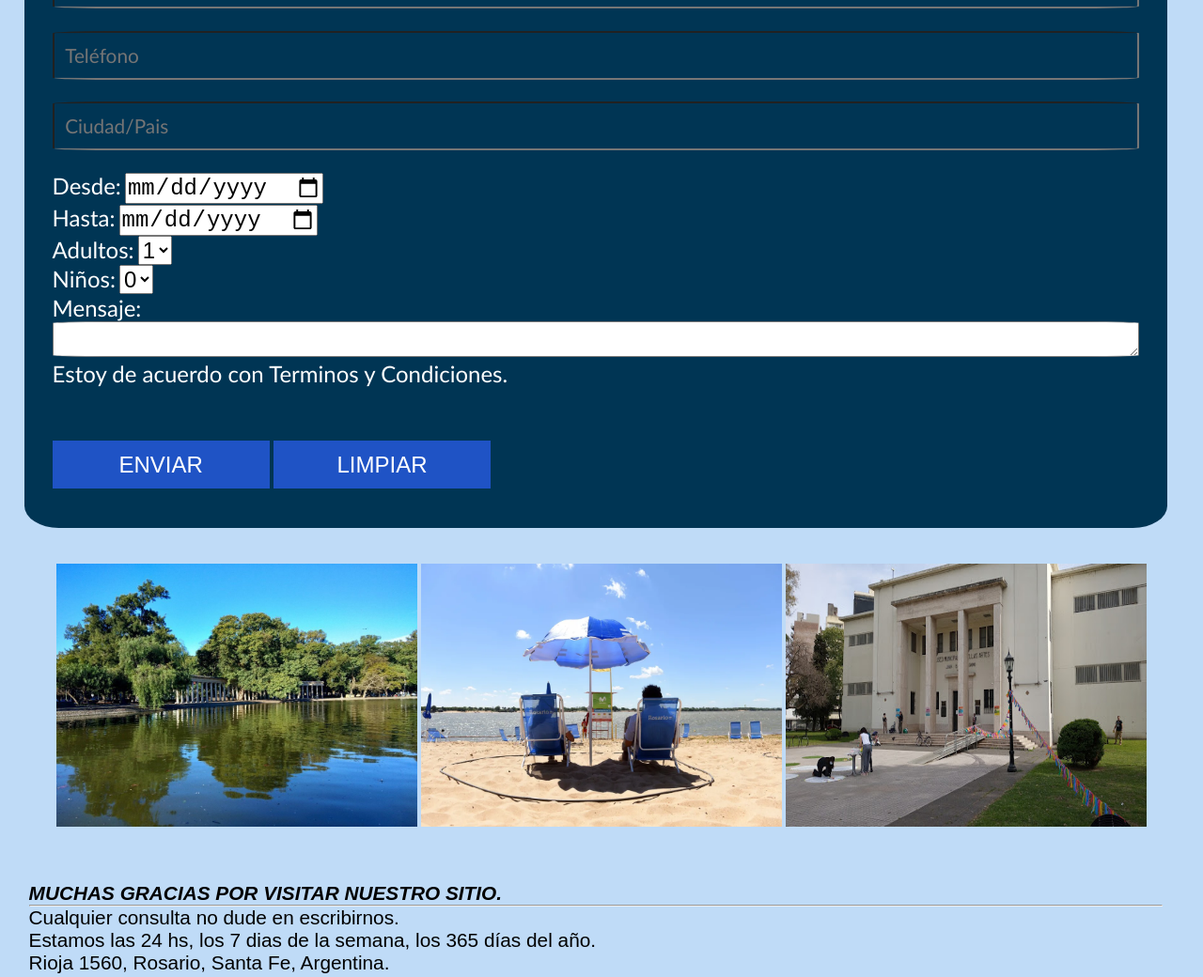
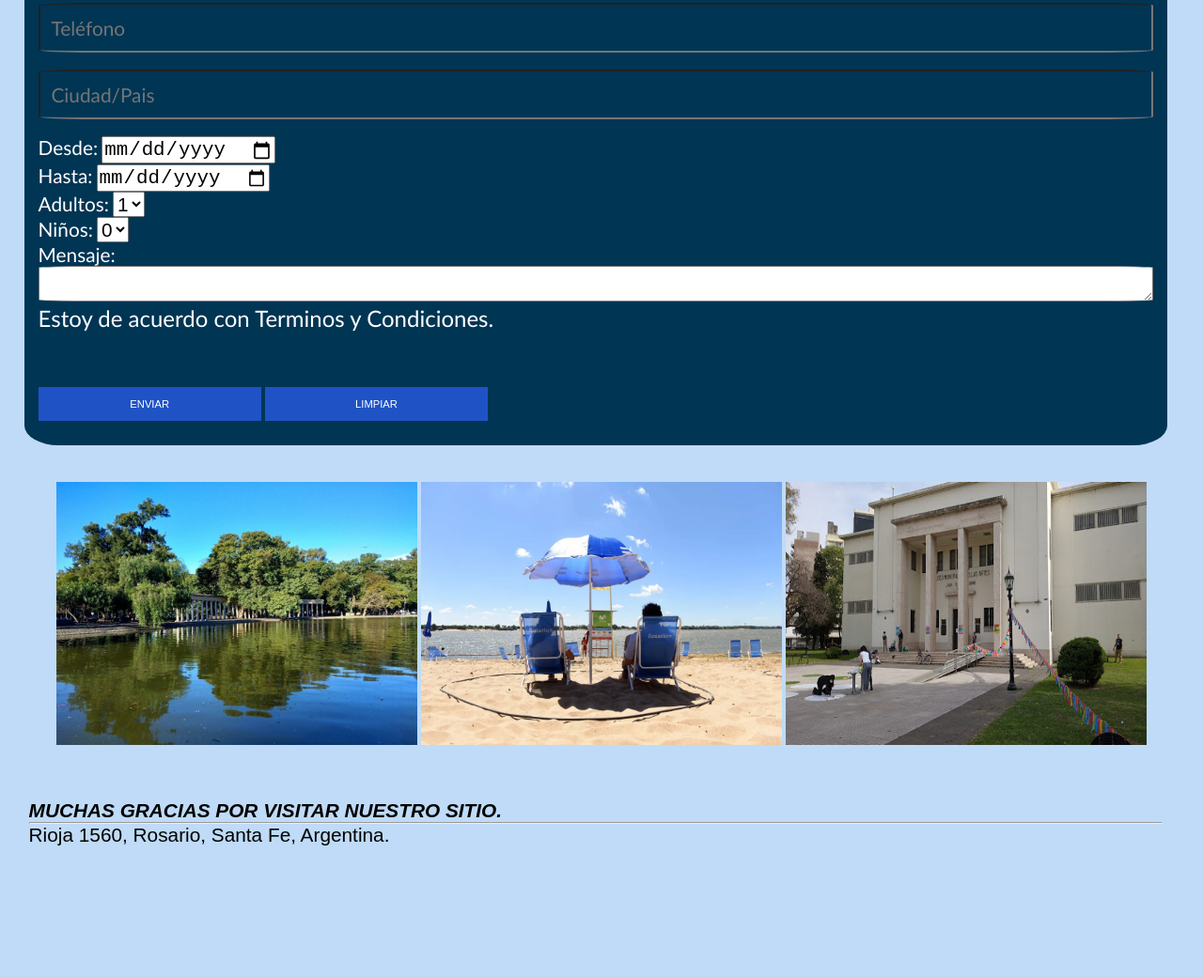
Before and after one commit to NicolasMoh8/PreEntrega2-Mohlinger-Nicolas, a website: page pages/Contacto.html in a window 1280 px wide. Shown: the part 658-1698 px from the top of the page at 94% size. Drawn offline with Linux system fonts and the light colour scheme.

Commit message:
correccion contactos

```diff
--- a/pages/Contacto.html
+++ b/pages/Contacto.html
@@ -117,10 +117,6 @@
                     <strong> <em>MUCHAS GRACIAS POR VISITAR NUESTRO SITIO.</em> </strong>
                     <hr>
                     <p>
-                        Cualquier consulta no dude en escribirnos.
-                        <br>
-                        Estamos las 24 hs, los 7 dias de la semana, los 365 días del año.
-                        <br>
                         Rioja 1560, Rosario, Santa Fe, Argentina.
                     </p>
                 </p>
--- a/scss/_contacto.scss
+++ b/scss/_contacto.scss
@@ -19,7 +19,9 @@
     font-family: 'Gill Sans', 'Gill Sans MT', Calibri, 'Trebuchet MS', sans-serif;
     color: white;
     margin-bottom: 3%;
-
+    @media (min-width: 870px){
+        padding: 15px;
+    }
 
     .contenidoForm{
         width: 100%;
@@ -30,13 +32,16 @@
         cursor: pointer;
         font-family: 'Gill Sans', 'Gill Sans MT', Calibri, 'Trebuchet MS', sans-serif;
         font-size: $font-size*0.8;
-        @media (min-width: 768px){
-            margin-bottom: 2%;;
+         @media (min-width: 630px){
+            margin-bottom: 3%;
+        }
+        @media (min-width: 870px){
+            margin-bottom: 1.5%;
         }
         @media (min-width: 1024px){
             font-size: $font-size*1.3;
         }
-        @media (min-width: 1400px){
+        @media (min-width: 1440px){
             font-size: $font-size*1.5;
         }
         @media (min-width: 2560px){
@@ -53,7 +58,7 @@
         @media (min-width: 1024px){
             font-size: $font-size*1.5;
         }
-        @media (min-width: 1400px){
+        @media (min-width: 1440px){
             font-size: $font-size*1.8;
         }
         @media (min-width: 2560px){
@@ -78,9 +83,6 @@
         max-height: 15vh;
         font-size: $font-size*0.8;
         @media (min-width: 537px){
-            max-height: 20vh;
-        }
-        @media (min-width: 768px){
             max-height: 15vh;
         }
         @media (min-width: 1024px){
@@ -93,6 +95,7 @@
 
         }
     }
+
     .botonForm{
         width: 20%;
         background: #1f53c5;
@@ -102,13 +105,7 @@
         margin: 1% 0%;
         font-size: $font-size*0.7;
         cursor: pointer;
-        @media (min-width: 768px){
-            font-size: $font-size*0.8;
-        }
-        @media (min-width: 1024px){
-            font-size: $font-size;
-        }
-        @media (min-width: 1024px){
+        @media (min-width: 1440px){
             font-size: $font-size*1.5;
         }
         @media (min-width: 2560px){
@@ -123,39 +120,43 @@
     width: 95%;
     font-size: $font-size*0.8;
     font-family: Arial, Helvetica, sans-serif;
+    @media (min-width: 870px){
+        font-size: $font-size;
+    }
+    @media (min-width: 1024px){
+        font-size: $font-size*1.3;
+    }
+    @media (min-width: 1400px){
+        font-size: $font-size*1.5;
+    }
+    @media (min-width: 2560px){
+        margin: 1%;
+        font-size: $font-size*2.5;
+    }
+}
+section div .datos{
+    font-size: $font-size*0.8;
     @media (min-width: 537px){
         font-size: $font-size;
     }
     @media (min-width: 1024px){
         font-size: $font-size*1.3;
     }
-    @media (min-width: 1400px){
-        font-size: $font-size*1.8;
-    }
-    @media (min-width: 2560px){
-        margin: 1%;
-        font-size: $font-size*2.5;
-    }
-}
-
-section div .datos{
-    font-size: $font-size*0.8;
-    @media (min-width: 537px){
-        font-size: $font-size;
-    }
-    @media (min-width: 1024px){
-        font-size: $font-size*1.5;
-    }
-    @media (min-width: 1400px){
+    @media (min-width: 1440px){
         font-size: $font-size*1.8;
     }
     @media (min-width: 2560px){
         font-size: $font-size*3;
     }
 }
+
+
 img{
     width: 30vw;
     height: 20vh;
+    @media (min-width: 537px){
+        height: 25vh;
+    }
     @media (min-width: 1024px){
         height: 35vh;
     }
```
Also changed, not shown: css/estilo.css.
